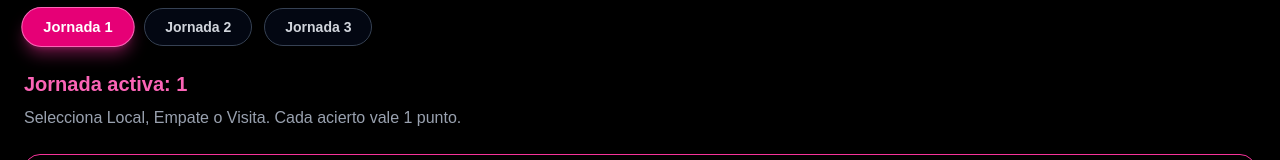
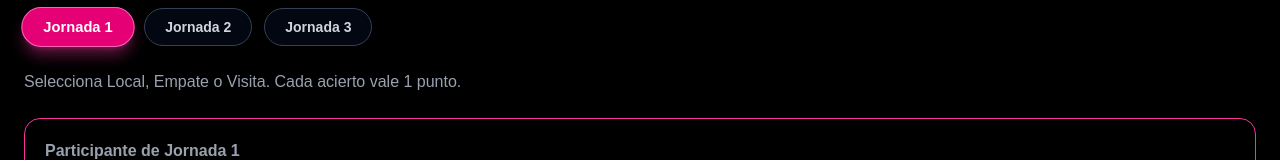
Before and after one commit to santaceciliacomalcalco-svg/quiniela-sc, a Next.js app: page /mi-quiniela in a window 1280 px wide. Shown: the part 327-487 px from the top of the page. Built offline with nearby package versions, Linux system fonts and the light colour scheme; no server answers; the database is empty.

Commit message:
Ajustes finales selector de jornadas

```diff
--- a/app/mi-quiniela/page.tsx
+++ b/app/mi-quiniela/page.tsx
@@ -205,10 +205,6 @@ function MiQuinielaContent() {
           </button>
         </div>
 
-        <p className="text-pink-400 text-xl font-bold mb-2">
-          Jornada activa: {numeroJornada}
-        </p>
-
         <p className="text-gray-400 mb-6">
           Selecciona Local, Empate o Visita. Cada acierto vale 1 punto.
         </p>
```
